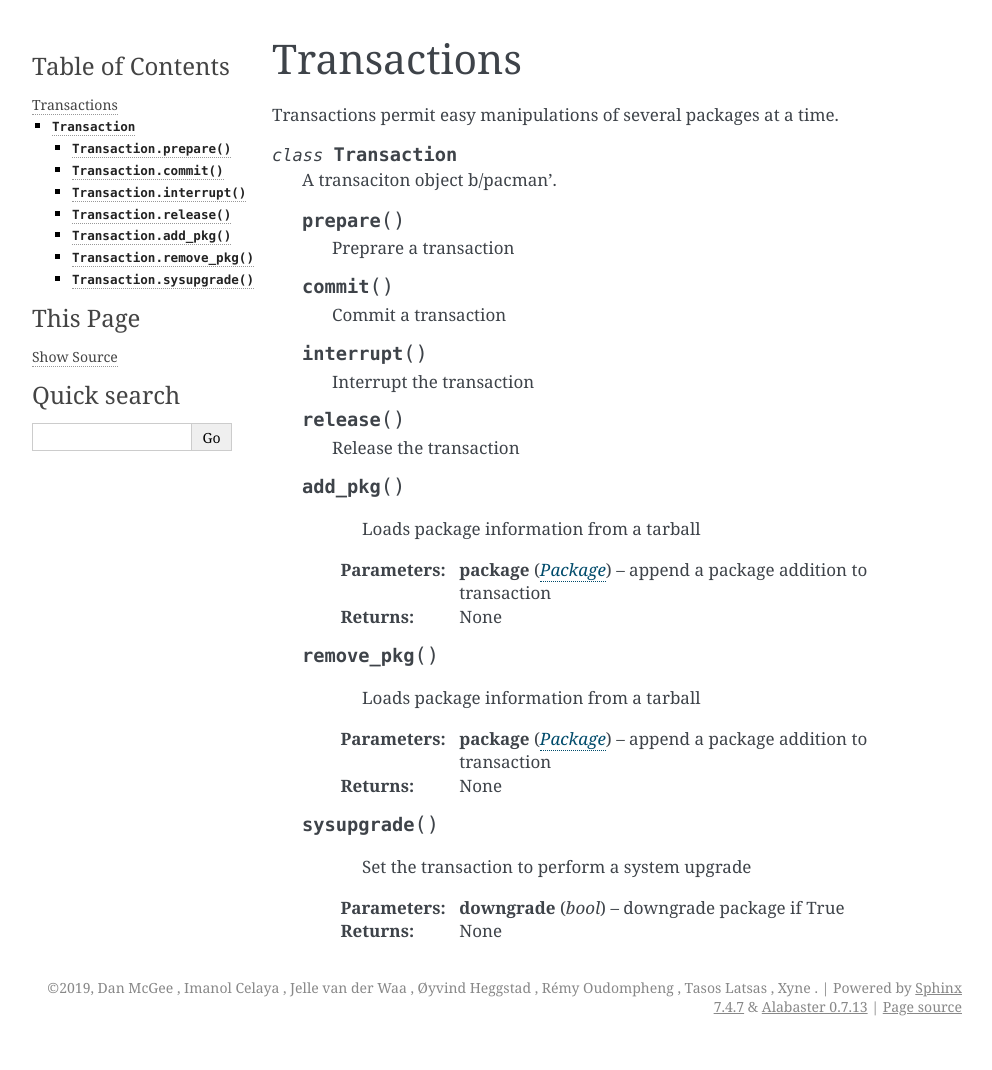
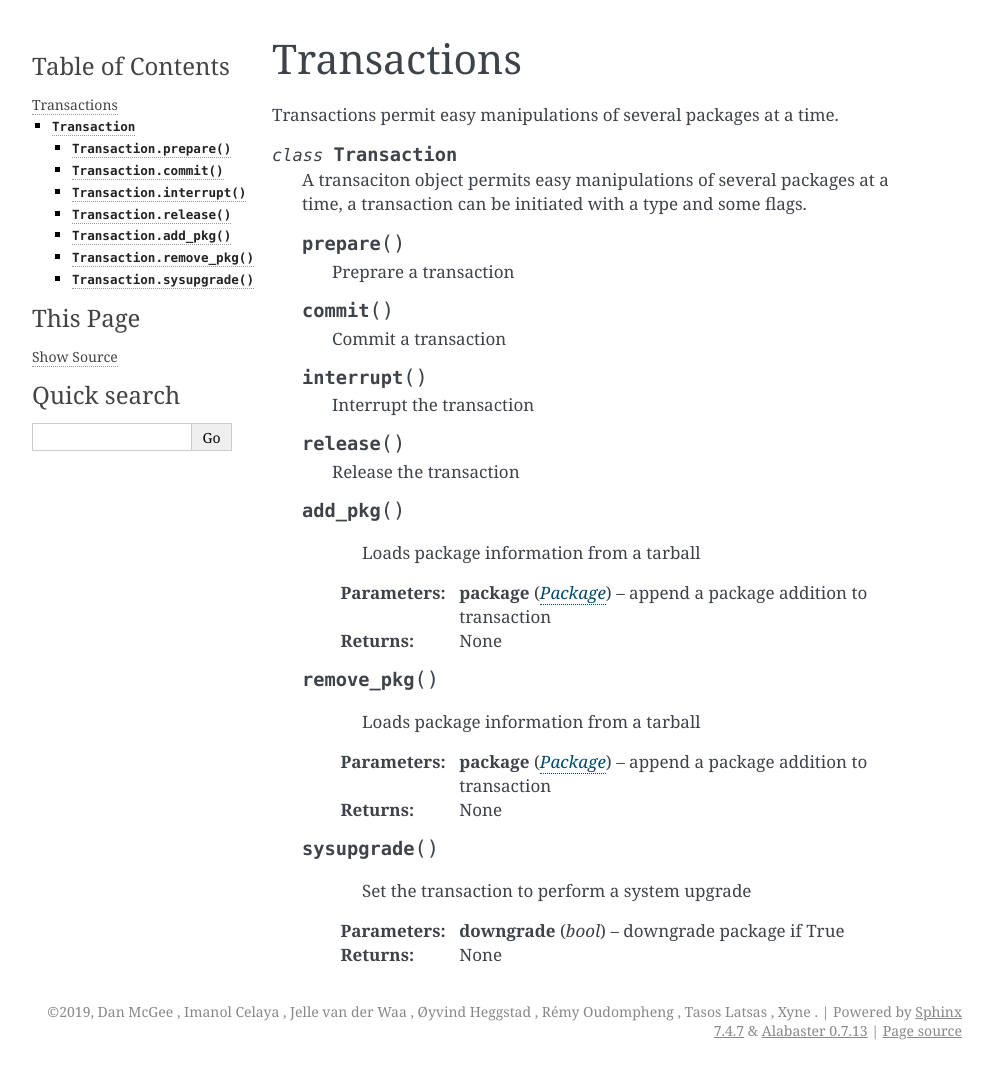
Before and after one commit to archlinux/pyalpm, a Sphinx documentation site: the page built from doc/pyalpm/Transaction.rst, in a window 1280 px wide. Shown: the whole page, without its empty margins (148-1140 px from the left). Built offline with Sphinx 7.4.7, drawn with Linux system fonts in a browser that asks for light colours; formulas are drawn with MathJax 3; before the commit the page ends 1046 px from its top, so only the background shows below that.

Commit message:
doc: fix Transaction object description

```diff
--- a/doc/pyalpm/Transaction.rst
+++ b/doc/pyalpm/Transaction.rst
@@ -5,7 +5,8 @@ Transactions permit easy manipulations of several packages at a time.
 
 .. py:class:: Transaction()
 
-   A transaciton object b/pacman'.
+   A transaciton object permits easy manipulations of several packages at a
+   time, a transaction can be initiated with a type and some flags.
 
    .. py:method:: prepare()
 
```
